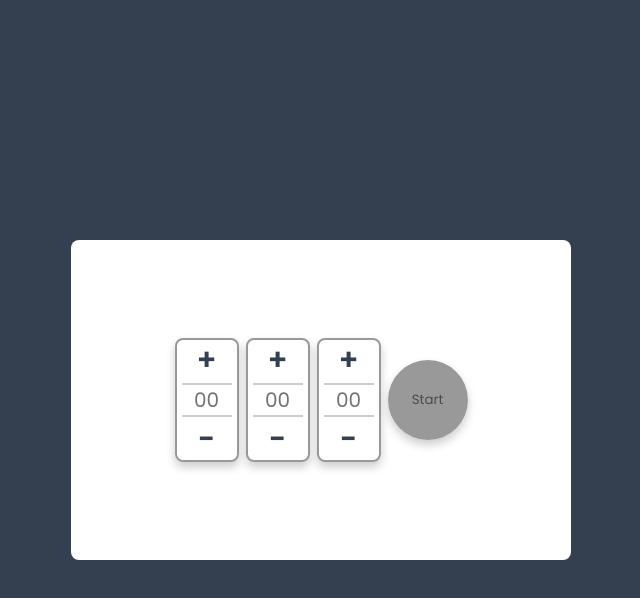
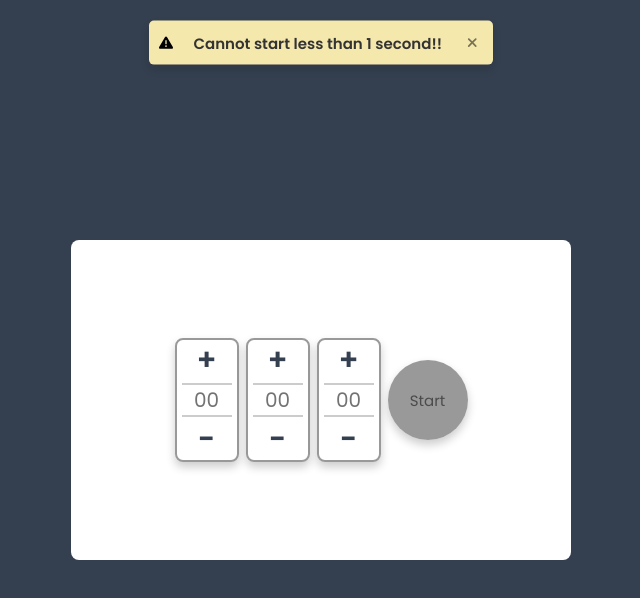
Before and after one commit to Zi-Shane/web-timer, a Next.js app: page / in a window 1280 px wide. Both pictures are taken after a click on the button "Start". Shown: the top 598 px of the page, without its empty margins (319-959 px from the left). Built offline with nearby package versions, Linux system fonts and the light colour scheme.

Commit message:
add warning toast

```diff
--- a/app/globals.css
+++ b/app/globals.css
@@ -96,7 +96,7 @@
   cursor: pointer;
 }
 
-.timer-box {
+.timer-input {
   max-width: 50px;
   height: 50px;
   border-left: 0;
@@ -107,6 +107,17 @@
   font-size: 20px;
   color: #737373;
   text-align: center;
+}
+
+/* disable type='number' default button */
+.timer-input::-webkit-inner-spin-button,
+.timer-input::-webkit-outer-spin-button {
+  display: none;
+}
+
+.btn_text {
+  font-size: 15px;
+  font-weight: 400;
 }
 
 .submit-btn {
@@ -154,3 +165,83 @@
   display: flex;
   justify-content: space-around;
 }
+
+.toasts-list {
+  position: absolute;
+  top: 25px;
+}
+
+.toasts-list li {
+  list-style: none;
+  animation: show_toast 0.3s ease forwards;
+}
+
+@keyframes show_toast {
+  0% {
+    transform: translateY(100%);
+  }
+  40% {
+    transform: translateY(-5%);
+  }
+  80% {
+    transform: translateY(0%);
+  }
+  100% {
+    transform: translateY(-10%);
+  }
+}
+
+.toasts-list li.hide {
+  list-style: none;
+  animation: hide_toast 1s ease forwards;
+}
+
+@keyframes hide_toast {
+  100% {
+    transform: translateY(-10%);
+  }
+  80% {
+    transform: translateY(0%);
+  }
+  40% {
+    transform: translateY(-5%);
+  }
+  0% {
+    transform: translateY(100%);
+  }
+}
+
+.toast {
+  display: flex;
+  align-items: center;
+  /* position: absolute;
+  top: 25px; */
+  display: flex;
+  background: #f5e8ad;
+  padding: 10px;
+  margin: 0 0 10px 0;
+  border-radius: 5px;
+  box-shadow: 0 5px 10px rgba(0,0,0,0.1);
+}
+
+.toast .text {
+  font-size: 15px;
+  font-weight: 400;
+  font-weight: 600;
+  color: #333;
+  margin: 0px 20px;
+}
+
+.warning-icon {
+  color: #000
+}
+
+.close-icon {
+  padding: 5px;
+  cursor: pointer;
+  opacity: 0.5;
+}
+
+.close-icon:hover {
+  opacity: 1;
+}
--- a/app/page.tsx
+++ b/app/page.tsx
@@ -1,13 +1,16 @@
 "use client";
 
 import Timer from "./timer";
-import { InputBox } from "./tmpl_InputBox";
+import { InputBox } from "./tmpl_inputBox";
+import { ProgressBar } from "./tmpl_progressbar";
+import { Notification } from "./tmpl_notification";
 
 export default function App() {
   return (
     <>
       {/* <ProgressBar /> */}
       {/* <InputBox /> */}
+      {/* <Notification /> */}
       <Timer />
     </>
   );
--- a/app/runningTimer.tsx
+++ b/app/runningTimer.tsx
@@ -53,10 +53,10 @@ export function RunningTimer({
       </div>
 
       <div className="control-btns">
-        <button className={pauseStatus ? "resume-btn" : "pause-btn"} onClick={handleToggle}>
+        <button className={pauseStatus ? "resume-btn btn_text" : "pause-btn btn_text"} onClick={handleToggle}>
           {pauseStatus ? "Resume" : "Pause"}
         </button>
-        <button className="cancel-btn" onClick={handleCancel}>Cancel</button>
+        <button className="cancel-btn btn_text" onClick={handleCancel}>Cancel</button>
       </div>
     </div>
   );
--- a/app/setupTimer.tsx
+++ b/app/setupTimer.tsx
@@ -66,8 +66,9 @@ export function SetupTimer({
             +
           </span>
           <input
-            className="timer-box"
+            className="timer-input"
             name="HH"
+            type="number"
             placeholder="00"
             min={0}
             defaultValue="00"
@@ -82,8 +83,9 @@ export function SetupTimer({
             +
           </span>
           <input
-            className="timer-box"
+            className="timer-input"
             name="MM"
+            type="number"
             placeholder="00"
             min={0}
             max={59}
@@ -99,8 +101,9 @@ export function SetupTimer({
             +
           </span>
           <input
-            className="timer-box"
+            className="timer-input"
             name="SS"
+            type="number"
             placeholder="00"
             min={0}
             max={59}
@@ -112,7 +115,7 @@ export function SetupTimer({
           </span>
         </div>
         <div>
-          <button className="submit-btn" type="submit">
+          <button className="submit-btn btn_text" type="submit">
             Start
           </button>
         </div>
--- a/app/timer.tsx
+++ b/app/timer.tsx
@@ -2,8 +2,14 @@
 import { useState, useRef, useEffect } from "react";
 import { SetupTimer } from "./setupTimer";
 import { RunningTimer } from "./runningTimer";
+import { WarningToast } from "./warningToast";
 
 const N_HISTORY = 3
+
+export type ToastContent = {
+  id: string
+  message: string
+}
 
 export function seconds2HHMMMS(
   duration: number
@@ -27,6 +33,7 @@ export default function Timer() {
     }
     return JSON.parse(history);
   });
+  const [toastList, setToastList] = useState<ToastContent[]>([]);
   const curCounter = useRef<ReturnType<typeof setInterval> | null>(null);
   const totalTime = useRef(0);
 
@@ -91,8 +98,28 @@ export default function Timer() {
     HH = parseInt(form.get("HH")?.toString() || "0");
     MM = parseInt(form.get("MM")?.toString() || "0");
     SS = parseInt(form.get("SS")?.toString() || "0");
+    /* type='number' will help about checking value
+    if (Number.isNaN(HH) || Number.isNaN(MM) || Number.isNaN(SS)) {
+      doShowWarning();
+      return;
+    }
+    */
     let inputDuration = (HH * 3600 + MM * 60 + SS) * 100;
-    if (inputDuration <= 0 || HH < 0 || MM < 0 || SS < 0) return;
+    /* type='number' will help about checking value
+    if (inputDuration <= 0 || HH < 0 || MM < 0 || SS < 0) {
+      doShowWarning();
+      return;
+    }
+    */
+    if (inputDuration == 0) {
+      if (toastList.length < 3) {
+        setToastList([...toastList, {
+          id: crypto.randomUUID(),
+          message: "Cannot start less than 1 second!!"
+        }])
+      }
+      return;
+    }
     totalTime.current = inputDuration;
     setHistory([...history, totalTime.current]);
 
@@ -104,6 +131,7 @@ export default function Timer() {
   return (
     <div className="body">
       { isStart || <title>React Timer App</title> }
+      <WarningToast toastList={toastList} setToastList={setToastList}/>
       {isStart ? (
         <RunningTimer
           handleToggle={handleToggle}
--- /dev/null
+++ b/app/tmpl_notification.css
@@ -0,0 +1,70 @@
+.body {
+  display: flex;
+  justify-content: center;
+  align-items: center;
+  background: #d3d3d3;
+}
+
+.toast {
+  display: flex;
+  align-items: center;
+  position: absolute;
+  top: 25px;
+  right: 30px;
+  display: flex;
+  background: #fff;
+  padding: 20px 35px 20px 25px;
+  border-radius: 12px;
+  border-left: 6px solid #f44040;
+  box-shadow: 0 5px 10px rgba(0,0,0,0.1);
+}
+
+.message {
+  display: flex;
+  flex-direction: column;
+  margin: 0px 20px;
+}
+
+.text {
+  font-size: 15px;
+  font-weight: 400;
+  color: #666;
+}
+
+.text.text-1 {
+  font-weight: 600;
+  color: #333;
+}
+
+.warning-icon {
+  /* color: #eee01a; */
+}
+
+.close-icon {
+  position: absolute;
+  top: 5px;
+  right: 10px;
+  padding: 5px;
+  cursor: pointer;
+  opacity: 0.5;
+}
+
+.close-icon:hover {
+  opacity: 1;
+}
+
+.trigger {
+  padding: 10px 20px;
+  font-size: 20px;
+  border: none;
+  outline: none;
+  background-color: #f44040;
+  color: #fff;
+  border-radius: 6px;
+  cursor: pointer;
+  transition: 0.3s;
+}
+
+.trigger:hover {
+  background-color: #f11a1a;
+}
--- /dev/null
+++ b/app/tmpl_progressbar.css
@@ -0,0 +1,50 @@
+.body {
+    height: 100vh;
+    display: flex;
+    justify-content: center; /* horizontal(main) axis */
+    align-items: center; /* vertical axis */
+    background: #343F4F;
+  }
+
+  .container {
+    width: 500px;
+    padding: 50px 0;
+    border-radius: 8px;
+    background: #fff;
+    display: flex;
+    /* row-gap: 30px; */
+    flex-direction: column;
+    align-items: center;
+  }
+
+  .circular-progress {
+    position: relative;
+    height: 220px;
+    width: 220px;
+    border-radius: 50%;
+    background: conic-gradient(#ff8400 3.6deg, #ededed 0deg);
+    display: flex;
+    justify-content: center;
+    align-items: center;
+  }
+
+  .circular-progress::before {
+    content: "";
+    position: absolute;
+    height: 200px;
+    width: 200px;
+    border-radius: 50%;
+    background-color: #fff;
+  }
+
+  .progress-value {
+    display: flex;
+    align-items: baseline;
+  }
+
+  .text {
+    position: relative;
+    font-size: 40px;
+    font-weight: 500;
+    color: #343F4F;
+  }
--- a/app/tmpl_progressbar.tsx
+++ b/app/tmpl_progressbar.tsx
@@ -1,3 +1,5 @@
+import "./tmpl_progressbar.css"
+
 export function ProgressBar() {
     return (
       <div className="body">
--- /dev/null
+++ b/app/warningToast.tsx
@@ -0,0 +1,48 @@
+import { FontAwesomeIcon } from "@fortawesome/react-fontawesome";
+import {
+  faXmark,
+  faTriangleExclamation,
+} from "@fortawesome/free-solid-svg-icons";
+import { ToastContent } from "./timer";
+import { useEffect, useCallback } from "react";
+
+
+export function WarningToast({toastList, setToastList}: {toastList: ToastContent[], setToastList: React.Dispatch<React.SetStateAction<ToastContent[]>>}) {
+  const deleteToast = useCallback((id: string) => {
+    let newList = toastList.filter(e => e.id != id);
+    setToastList(newList);
+  }, [setToastList, toastList])
+
+  useEffect(() => {
+    const interval = setTimeout(() => {
+      if (toastList.length > 0) {
+        deleteToast(toastList[0].id);
+        console.log("del")
+      }
+    }, 3000);
+
+    return () => {
+      console.log("clear")
+      clearInterval(interval);
+    }
+  }, [deleteToast, toastList])
+
+  return (
+    <ul className="toasts-list">
+      { toastList.map((content) => {
+        return (
+          <li key={content.id} className="toast">
+            <FontAwesomeIcon
+              icon={faTriangleExclamation}
+              size="sm"
+              className="warning-icon"
+            />
+            <span className="text text-1">{content.message}</span>
+            <FontAwesomeIcon icon={faXmark} size="sm" onClick={() => deleteToast(content.id)} className="close-icon" />
+          </li>
+        )
+      })}
+
+    </ul>
+  );
+}
```
Also changed, not shown: app/tmpl_notification.tsx (added, +23 -0 lines).
